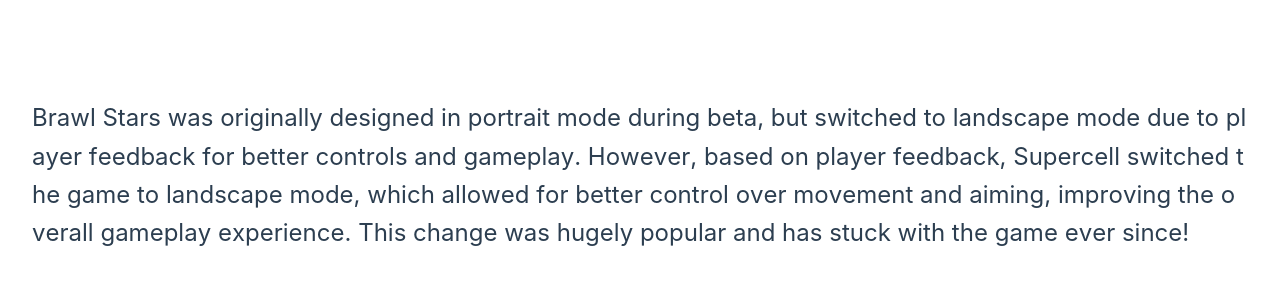
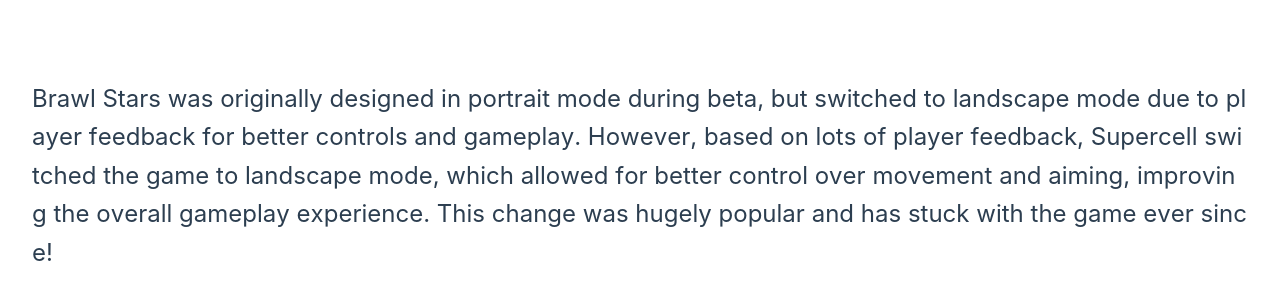
Before and after one commit to valgardg/bad-typing, a Vue app: page / in a window 1280 px wide. Shown: the part 236-536 px from the top of the page. Built offline with nearby package versions, Linux system fonts and the light colour scheme.

Commit message:
updated cursor only showing when input is focused

```diff
--- a/src/views/TypeScreen.vue
+++ b/src/views/TypeScreen.vue
@@ -12,7 +12,7 @@
                     :class="{
                         'correct': typed[index] === letter,
                         'incorrect': typed[index] !== letter && typed[index] !== undefined,
-                        'cursor': index === typed.length
+                        'cursor': index === typed.length && isFocused
                         }"
                     v-html="letter === ' ' ? '&nbsp;' : letter">
                 </div>
@@ -24,6 +24,8 @@
             v-model="typed"
             @keydown="handleKeyDown"
             @input="handleInput"
+            @focus="onFocus"
+            @blur="onBlur"
             style="opacity: 0; position: absolute; left: -9999px;"
             ref="typingInput"
         />
@@ -33,10 +35,9 @@
 <script setup lang="ts">
 import { ref, onMounted } from 'vue';
 
-const typePrompt = ref('Brawl Stars was originally designed in portrait mode during beta, but switched to landscape mode due to player feedback for better controls and gameplay. However, based on player feedback, Supercell switched the game to landscape mode, which allowed for better control over movement and aiming, improving the overall gameplay experience. This change was hugely popular and has stuck with the game ever since!');
+const typePrompt = ref('Brawl Stars was originally designed in portrait mode during beta, but switched to landscape mode due to player feedback for better controls and gameplay. However, based on lots of player feedback, Supercell switched the game to landscape mode, which allowed for better control over movement and aiming, improving the overall gameplay experience. This change was hugely popular and has stuck with the game ever since!');
 const typed = ref('');
 const typingInput = ref<HTMLInputElement | null>(null);
-
 
 const handleKeyDown = (event) => {
     typingInput.value?.focus();
@@ -54,6 +55,15 @@
     console.log("Mounted!!!")
     typingInput.value?.focus();
 })
+
+// focus and blur event handling for hidden input element
+const isFocused = ref(false);
+const onFocus = () => {
+    isFocused.value = true;
+}
+const onBlur = () => {
+    isFocused.value = false;
+}
 </script>
 
 <style scoped>
```
